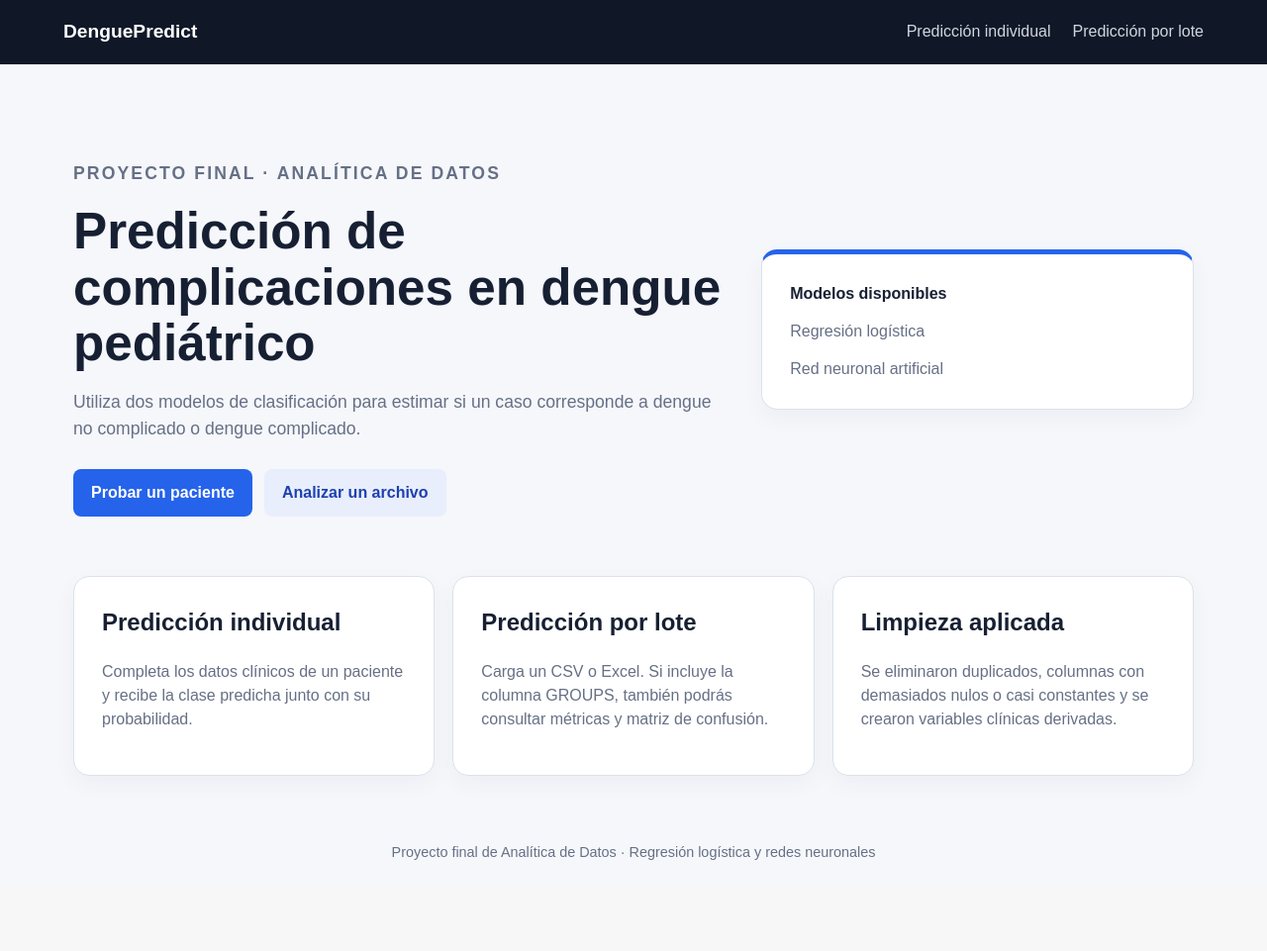
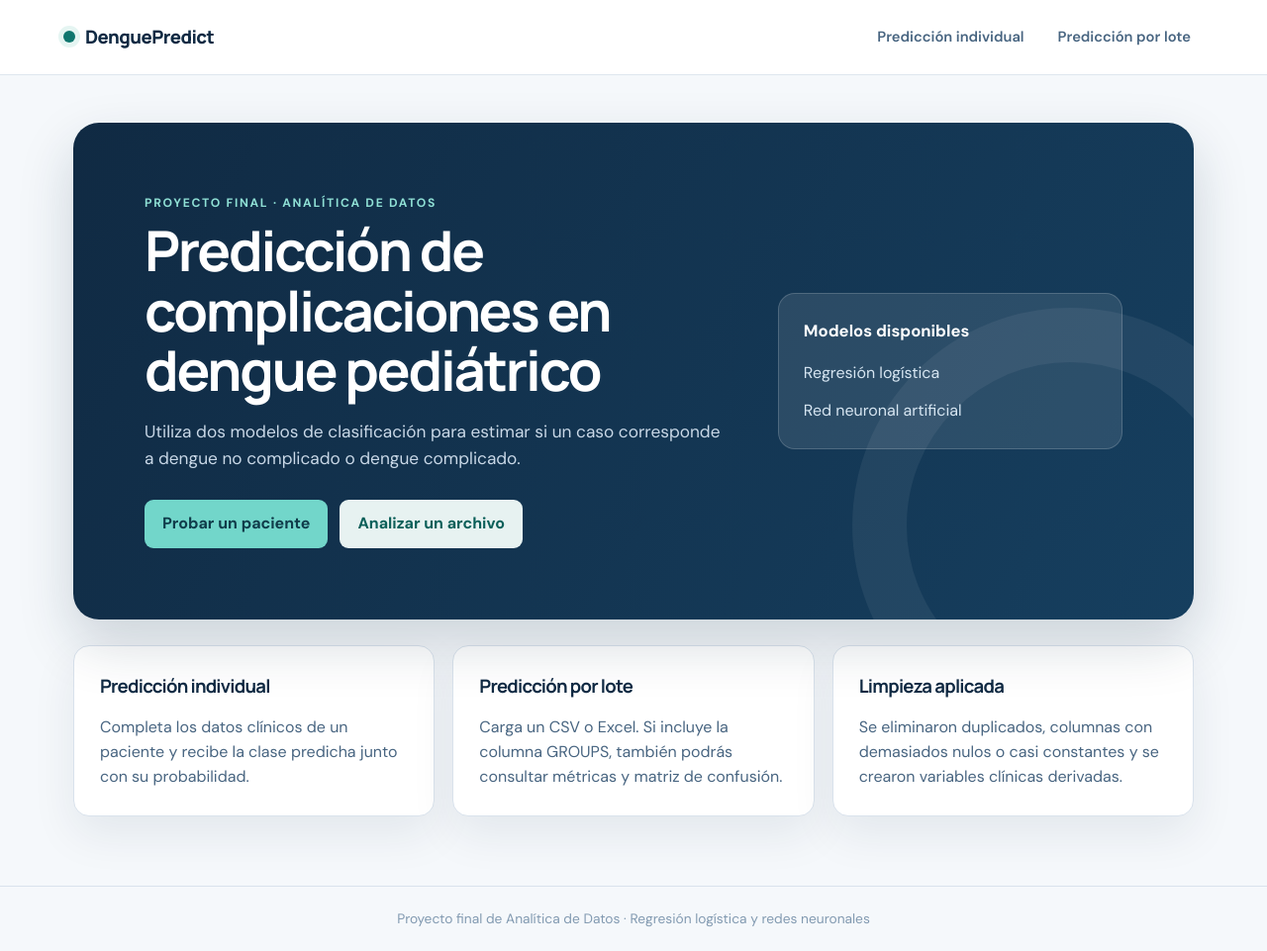
Before and after one commit to misterpulido278-bit/DenguePredict-Manuel_Pulido, a Flask app: template templates/index.html in a window 1280 px wide. Shown: the whole page at 99% size. Before the commit the page ends 869 px from the top, so only its background shows below. Run offline with Flask 3, Linux system fonts and the light colour scheme; the template is opened without the code that fills it, so the values that code supplies are empty.

Commit message:
Prediccion Dengue 2

```diff
--- a/static/style.css
+++ b/static/style.css
@@ -1,9 +1,188 @@
-:root { --ink:#172033; --muted:#667085; --line:#dbe2ea; --blue:#2563eb; --blue-dark:#1e40af; --bg:#f5f7fb; --green:#087443; --red:#b42318; }
-* { box-sizing:border-box; } body { margin:0; background:var(--bg); color:var(--ink); font:16px/1.5 Arial,sans-serif; }
-.topbar { display:flex; justify-content:space-between; align-items:center; padding:18px max(5vw,24px); background:#101828; color:white; } .brand { color:white; font-size:1.2rem; font-weight:700; text-decoration:none; } nav { display:flex; gap:22px; } nav a { color:#d0d5dd; text-decoration:none; } nav a:hover { color:white; }
-.container { max-width:1180px; margin:0 auto; padding:45px 24px; min-height:calc(100vh - 130px); } footer { padding:22px; text-align:center; color:var(--muted); font-size:.9rem; } h1 { font-size:clamp(2rem,4vw,3.5rem); line-height:1.1; margin:8px 0 18px; } h2 { margin-top:0; } .eyebrow { color:var(--blue); font-weight:700; font-size:.78rem; letter-spacing:.12em; }
-.hero { display:grid; grid-template-columns:1.5fr 1fr; gap:40px; align-items:center; padding:35px 0 60px; } .hero p { max-width:650px; color:var(--muted); font-size:1.1rem; } .hero-card,.card,.form-card,.result { background:white; border:1px solid var(--line); border-radius:16px; padding:28px; box-shadow:0 8px 25px #1018280a; } .hero-card { display:flex; flex-direction:column; gap:14px; border-top:5px solid var(--blue); } .hero-card span { color:var(--muted); }
-.actions { display:flex; gap:12px; margin-top:28px; flex-wrap:wrap; } .button { display:inline-block; border:0; border-radius:8px; padding:12px 18px; background:var(--blue); color:white; cursor:pointer; font-weight:700; text-decoration:none; } .button:hover { background:var(--blue-dark); } .button.secondary { background:#e8eefc; color:var(--blue-dark); }
-.cards { display:grid; grid-template-columns:repeat(3,1fr); gap:18px; } .card p { color:var(--muted); } .page-heading { margin-bottom:28px; } .form-card { margin-bottom:26px; } .form-grid { display:grid; grid-template-columns:repeat(2,1fr); gap:18px; margin:20px 0 24px; } fieldset { border:1px solid var(--line); border-radius:10px; padding:16px; display:grid; gap:12px; } legend { color:var(--blue-dark); font-weight:700; padding:0 6px; } label { display:flex; flex-direction:column; gap:5px; color:#344054; font-weight:600; } input,select { width:100%; padding:10px 11px; border:1px solid #cbd5e1; border-radius:7px; background:white; font:inherit; } .compact-form { display:flex; align-items:end; gap:18px; flex-wrap:wrap; } .compact-form label { min-width:260px; }
-.result { border-left:6px solid var(--green); } .result.danger { border-left-color:var(--red); } .result.success h2 { color:var(--green); } .result.danger h2 { color:var(--red); } .metrics-grid { display:grid; grid-template-columns:repeat(4,1fr); gap:14px; margin:24px 0; } .metric { background:#eef4ff; border-radius:10px; padding:18px; display:flex; flex-direction:column; gap:4px; } .metric span { color:var(--muted); } .metric strong { font-size:1.5rem; color:var(--blue-dark); } .confusion { border-collapse:collapse; } .confusion th,.confusion td { border:1px solid var(--line); padding:14px 18px; text-align:center; } .confusion th { background:#f1f5f9; } .table-wrapper { overflow:auto; margin-top:22px; } .data-table { border-collapse:collapse; min-width:100%; font-size:.85rem; } .data-table th,.data-table td { padding:8px; border:1px solid var(--line); white-space:nowrap; } .data-table th { background:#f1f5f9; } .alert { border-radius:8px; padding:13px 16px; margin-bottom:18px; background:#eef4ff; color:#1e40af; } .alert.error { background:#fef3f2; color:var(--red); } .alert.warning { background:#fffaeb; color:#b54708; }
-@media (max-width:760px) { .topbar { align-items:flex-start; gap:12px; flex-direction:column; } nav { flex-wrap:wrap; gap:10px 15px; } .hero,.form-grid,.cards { grid-template-columns:1fr; } .metrics-grid { grid-template-columns:repeat(2,1fr); } .container { padding-top:28px; } }
+@import url('https://fonts.googleapis.com/css2?family=DM+Sans:wght@400;500;600;700&family=Manrope:wght@700;800&display=swap');
+
+:root {
+    --ink: #102a43;
+    --ink-soft: #486581;
+    --muted: #829ab1;
+    --line: #d9e2ec;
+    --surface: #ffffff;
+    --canvas: #f5f8fb;
+    --navy: #102a43;
+    --navy-light: #163f5f;
+    --teal: #0f766e;
+    --teal-dark: #0b5f59;
+    --teal-soft: #e5f5f2;
+    --orange: #f2994a;
+    --danger: #c0392b;
+    --shadow: 0 18px 45px rgba(16, 42, 67, .08);
+}
+
+* { box-sizing: border-box; }
+
+body {
+    margin: 0;
+    background: var(--canvas);
+    color: var(--ink);
+    font-family: 'DM Sans', Arial, sans-serif;
+    font-size: 16px;
+    line-height: 1.55;
+}
+
+.topbar {
+    position: sticky;
+    top: 0;
+    z-index: 10;
+    display: flex;
+    justify-content: space-between;
+    align-items: center;
+    min-height: 76px;
+    padding: 16px max(5vw, 24px);
+    background: rgba(255, 255, 255, .94);
+    border-bottom: 1px solid rgba(217, 226, 236, .85);
+    backdrop-filter: blur(14px);
+}
+
+.brand {
+    display: inline-flex;
+    align-items: center;
+    gap: 10px;
+    color: var(--navy);
+    font-family: Manrope, sans-serif;
+    font-size: 1.16rem;
+    font-weight: 800;
+    letter-spacing: -.03em;
+    text-decoration: none;
+}
+
+.brand::before {
+    width: 12px;
+    height: 12px;
+    border-radius: 50%;
+    background: var(--teal);
+    box-shadow: 0 0 0 5px var(--teal-soft);
+    content: '';
+}
+
+nav { display: flex; align-items: center; gap: 8px; }
+nav a {
+    padding: 9px 13px;
+    border-radius: 8px;
+    color: var(--ink-soft);
+    font-size: .92rem;
+    font-weight: 600;
+    text-decoration: none;
+    transition: .2s ease;
+}
+nav a:hover { background: var(--teal-soft); color: var(--teal-dark); }
+
+.container { max-width: 1180px; min-height: calc(100vh - 145px); margin: 0 auto; padding: 48px 24px 70px; }
+footer { padding: 22px; border-top: 1px solid var(--line); color: var(--muted); font-size: .86rem; text-align: center; }
+h1, h2 { font-family: Manrope, sans-serif; letter-spacing: -.04em; }
+h1 { margin: 8px 0 18px; font-size: clamp(2.1rem, 4.4vw, 3.75rem); line-height: 1.08; }
+h2 { margin-top: 0; }
+.eyebrow { margin: 0; color: var(--teal); font-size: .76rem; font-weight: 700; letter-spacing: .14em; }
+
+.hero {
+    position: relative;
+    display: grid;
+    grid-template-columns: 1.45fr .85fr;
+    gap: 46px;
+    align-items: center;
+    overflow: hidden;
+    margin-bottom: 26px;
+    padding: clamp(34px, 6vw, 72px);
+    border-radius: 26px;
+    background: linear-gradient(120deg, var(--navy) 0%, var(--navy-light) 100%);
+    box-shadow: 0 24px 55px rgba(16, 42, 67, .18);
+}
+
+.hero::after {
+    position: absolute;
+    right: -95px;
+    bottom: -125px;
+    width: 330px;
+    height: 330px;
+    border: 55px solid rgba(255, 255, 255, .06);
+    border-radius: 50%;
+    content: '';
+}
+
+.hero > div { position: relative; z-index: 1; }
+.hero .eyebrow { color: #8fe0d5; }
+.hero h1 { max-width: 690px; color: white; }
+.hero p:not(.eyebrow) { max-width: 620px; color: #c9d8e7; font-size: 1.08rem; }
+.hero-card { display: flex; flex-direction: column; gap: 13px; padding: 25px; border: 1px solid rgba(255,255,255,.17); border-radius: 17px; background: rgba(255,255,255,.1); color: white; }
+.hero-card strong { margin-bottom: 4px; font-size: 1.04rem; }
+.hero-card span { color: #d7e6f2; }
+
+.actions { display: flex; flex-wrap: wrap; gap: 12px; margin-top: 28px; }
+.button {
+    display: inline-block;
+    border: 0;
+    border-radius: 9px;
+    padding: 12px 18px;
+    background: var(--teal);
+    color: white;
+    cursor: pointer;
+    font: inherit;
+    font-weight: 700;
+    text-decoration: none;
+    transition: transform .2s ease, background .2s ease, box-shadow .2s ease;
+}
+.button:hover { background: var(--teal-dark); box-shadow: 0 8px 18px rgba(15, 118, 110, .2); transform: translateY(-1px); }
+.hero .button { background: #72d6ca; color: #103c4a; }
+.hero .button:hover { background: white; }
+.button.secondary { background: #e7f2f1; color: var(--teal-dark); }
+.button.secondary:hover { background: #d2ebe7; }
+
+.cards { display: grid; grid-template-columns: repeat(3, 1fr); gap: 18px; }
+.card, .form-card, .result {
+    border: 1px solid var(--line);
+    border-radius: 16px;
+    background: var(--surface);
+    box-shadow: var(--shadow);
+}
+.card { padding: 26px; }
+.card h2 { font-size: 1.16rem; }
+.card p { margin-bottom: 0; color: var(--ink-soft); }
+.page-heading { margin-bottom: 28px; }
+.page-heading h1 { margin-bottom: 10px; font-size: clamp(2rem, 4vw, 3rem); }
+.page-heading > p:not(.eyebrow) { color: var(--ink-soft); }
+.form-card { margin-bottom: 24px; padding: 28px; }
+.form-grid { display: grid; grid-template-columns: repeat(2, 1fr); gap: 18px; margin: 22px 0 26px; }
+fieldset { display: grid; gap: 12px; padding: 18px; border: 1px solid var(--line); border-radius: 12px; background: #fbfcfe; }
+legend { padding: 0 7px; color: var(--navy); font-size: .94rem; font-weight: 700; }
+label { display: flex; flex-direction: column; gap: 6px; color: var(--ink-soft); font-size: .91rem; font-weight: 600; }
+input, select { width: 100%; padding: 10px 11px; border: 1px solid #bcccdc; border-radius: 8px; background: white; color: var(--ink); font: inherit; outline: none; }
+input:focus, select:focus { border-color: var(--teal); box-shadow: 0 0 0 3px var(--teal-soft); }
+.compact-form { display: flex; align-items: end; flex-wrap: wrap; gap: 18px; }
+.compact-form label { min-width: 260px; }
+
+.result { margin-top: 24px; padding: 27px; border-left: 5px solid var(--teal); }
+.result.danger { border-left-color: var(--danger); }
+.result.success h2 { color: var(--teal-dark); }
+.result.danger h2 { color: var(--danger); }
+.result p:not(.eyebrow) { color: var(--ink-soft); }
+.metrics-grid { display: grid; grid-template-columns: repeat(4, 1fr); gap: 14px; margin: 24px 0; }
+.metric { padding: 18px; border: 1px solid #cce9e5; border-radius: 12px; background: var(--teal-soft); }
+.metric span { display: block; color: var(--ink-soft); font-size: .86rem; }
+.metric strong { display: block; margin-top: 3px; color: var(--teal-dark); font-family: Manrope, sans-serif; font-size: 1.5rem; }
+.confusion { border-collapse: collapse; }
+.confusion th, .confusion td { padding: 13px 17px; border: 1px solid var(--line); text-align: center; }
+.confusion th { background: #edf2f7; color: var(--ink-soft); font-size: .9rem; }
+.table-wrapper { overflow: auto; margin-top: 22px; }
+.data-table { min-width: 100%; border-collapse: collapse; font-size: .84rem; }
+.data-table th, .data-table td { padding: 8px; border: 1px solid var(--line); white-space: nowrap; }
+.data-table th { background: #edf2f7; color: var(--ink-soft); }
+.alert { margin-bottom: 18px; padding: 13px 16px; border-radius: 9px; background: #eaf2ff; color: #24558a; }
+.alert.error { background: #fff0ee; color: var(--danger); }
+.alert.warning { background: #fff7e8; color: #9c5c12; }
+
+@media (max-width: 760px) {
+    .topbar { align-items: flex-start; flex-direction: column; gap: 11px; }
+    nav { flex-wrap: wrap; }
+    .hero, .form-grid, .cards { grid-template-columns: 1fr; }
+    .hero { gap: 28px; padding: 34px 26px; }
+    .metrics-grid { grid-template-columns: repeat(2, 1fr); }
+    .container { padding-top: 30px; }
+}
```
